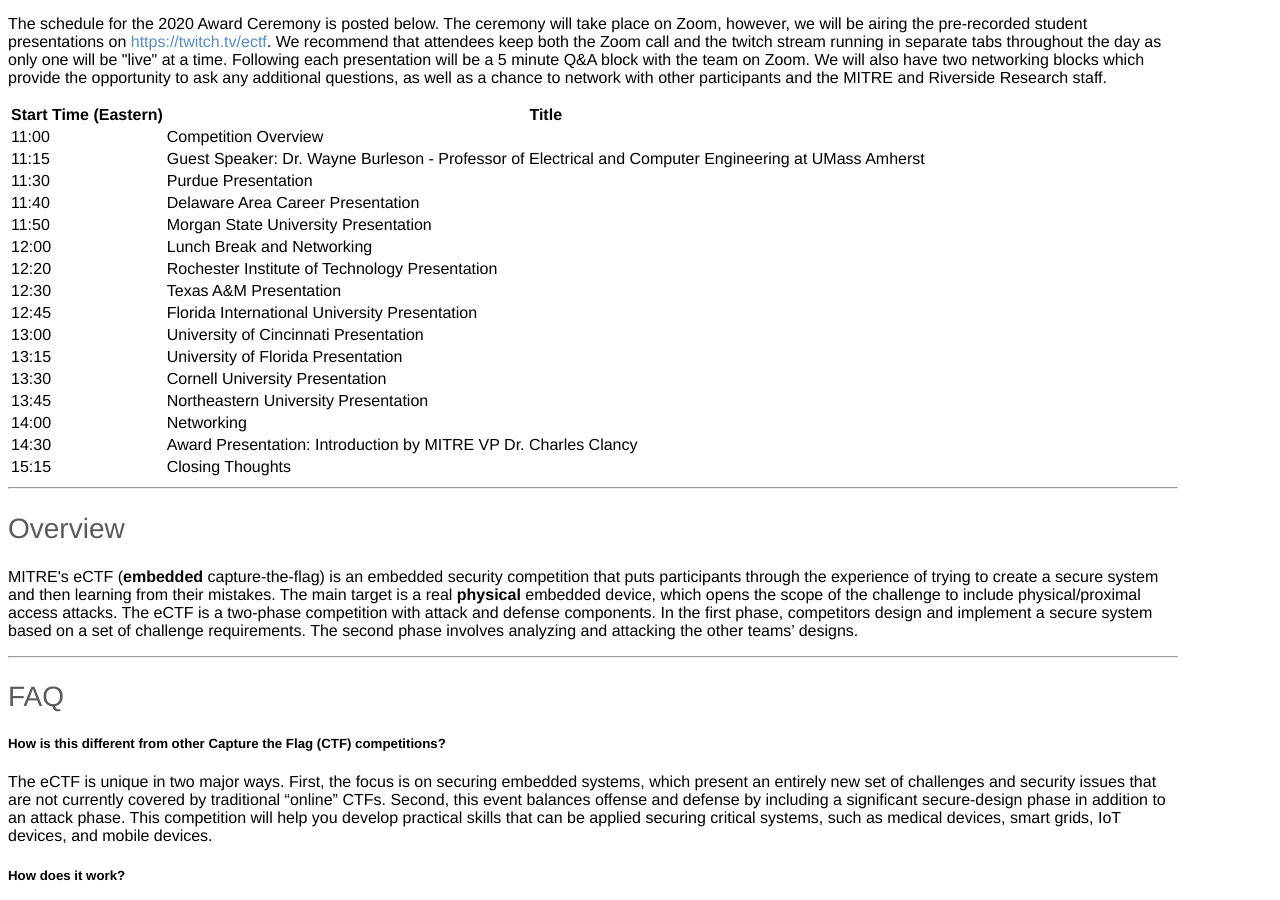
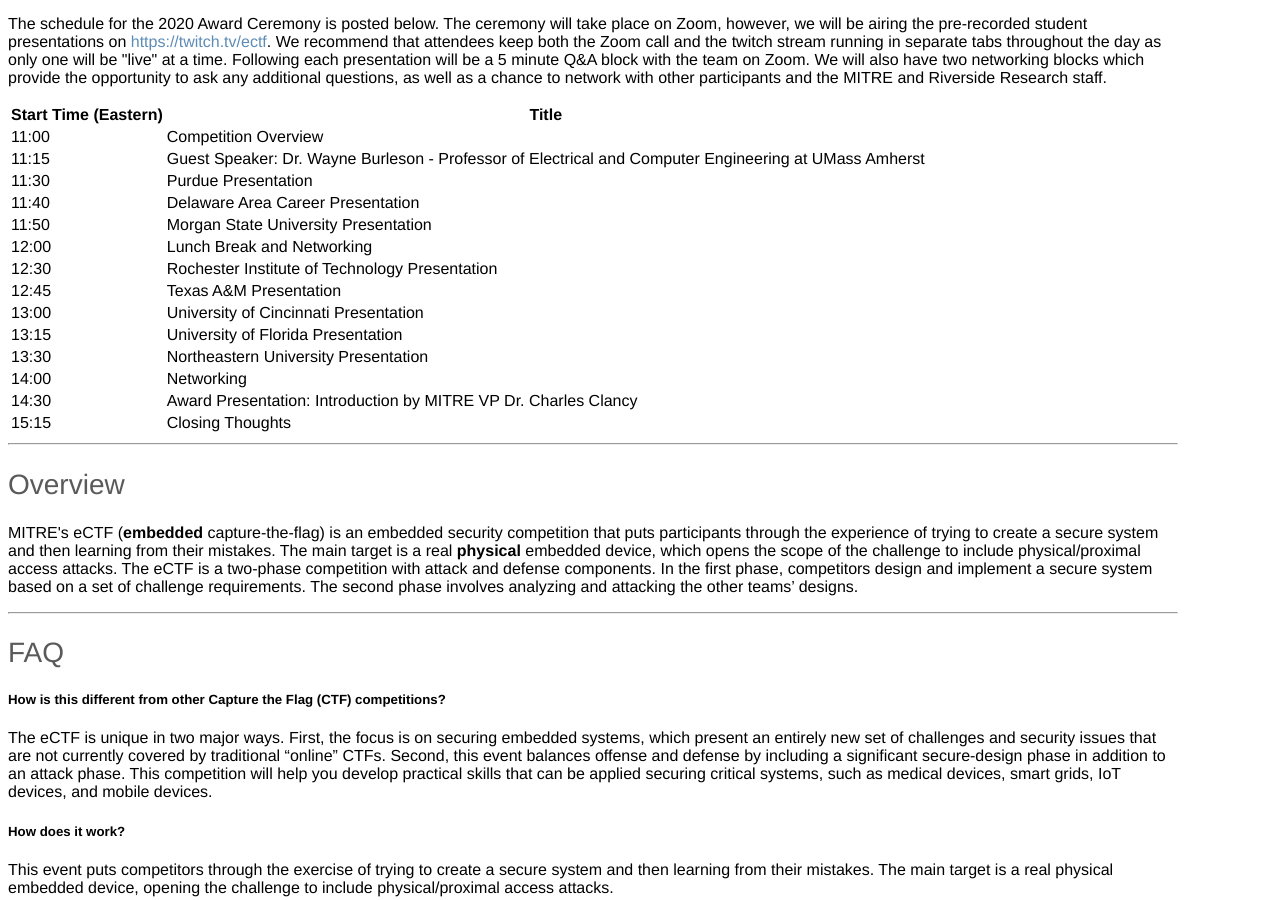
Before and after one commit to mitre-cyber-academy/mitre-cyber-academy.github.io, a Jekyll site: the page built from competitions/embedded/index.html, in a window 1280 px wide and 900 px high, scrolled down 1099 px. Built offline with Jekyll 4.4.1, drawn with Linux system fonts in a browser that asks for light colours; nearby versions of some CDN libraries; library files that are not in the unit come from our copies.

Commit message:
updated schedule

```diff
--- a/competitions/embedded/index.html
+++ b/competitions/embedded/index.html
@@ -84,16 +84,12 @@ title: MITRE Cyber Academy | Embedded
                         <td>Lunch Break and Networking</td>
                     </tr>
                     <tr>
-                        <td>12:20</td>
+                        <td>12:30</td>
                         <td>Rochester Institute of Technology Presentation</td>
                     </tr>
                     <tr>
-                        <td>12:30</td>
+                        <td>12:45</td>
                         <td>Texas A&M Presentation</td>
-                    </tr>
-                    <tr>
-                        <td>12:45</td>
-                        <td>Florida International University Presentation</td>
                     </tr>
                     <tr>
                         <td>13:00</td>
@@ -105,10 +101,6 @@ title: MITRE Cyber Academy | Embedded
                     </tr>
                     <tr>
                         <td>13:30</td>
-                        <td>Cornell University Presentation</td>
-                    </tr>
-                    <tr>
-                        <td>13:45</td>
                         <td>Northeastern University Presentation</td>
                     </tr>
                     <tr>
```
